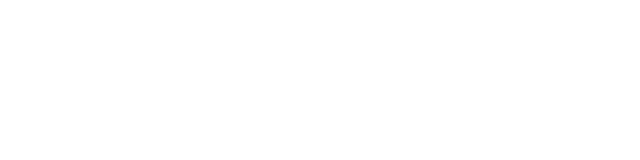
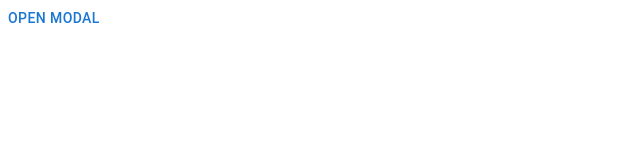
Before and after one commit to exem-inno/Exem-Frontend, a React (Create React App) app: page / in a window 1280 px wide. Before the commit this address had no page. Shown: the top 160 px of the page, without its empty margins (0-640 px from the left). Built offline with nearby package versions, Linux system fonts and the light colour scheme.

Commit message:
feat: apply add new chart modal

```diff
--- a/src/App.tsx
+++ b/src/App.tsx
@@ -1,13 +1,29 @@
-import React from "react";
+import React, { useState } from "react";
+import { Button } from "@mui/material";
+import { Box } from "@mui/system";
 import { Routes, Route } from "react-router-dom";
 import LoginPage from "./pages/auth/login";
-import NewChartPage from "./pages/new-chart/newChart";
+import CustomModal from "./components/modal/CustomModal";
+
+const MainPage: React.VFC = () => {
+  const [open, setOpen] = useState<boolean>(false);
+
+  const handleOpen = () => setOpen(true);
+  const handleClose = () => setOpen(false);
+
+  return (
+    <Box>
+      <Button onClick={handleOpen}>open modal</Button>
+      <CustomModal open={open} onClose={handleClose} />
+    </Box>
+  );
+};
 
 function App() {
   return (
     <Routes>
       <Route path="/auth/login" element={<LoginPage />} />
-      <Route path="/new-chart/newChart" element={<NewChartPage />} />
+      <Route path="/" element={<MainPage />} />
     </Routes>
   );
 }
```
